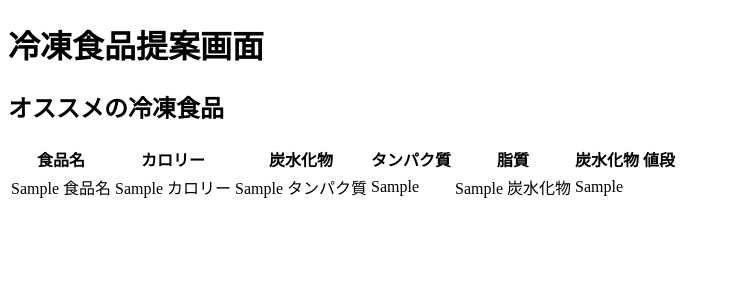
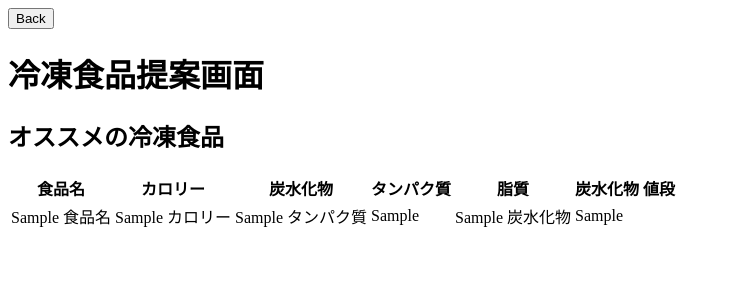
Before and after one commit to AS222-yuuhei3141/-, a Flask app: template templates/output.html in a window 1280 px wide. Shown: the top 300 px of the page, without its empty margins (0-731 px from the left). Run offline with Flask 2, Linux system fonts and the light colour scheme; the template is opened without the code that fills it: most values are stand-ins (such as "Sample title", 1, 10 or a date in 2020); some libraries are stand-ins or nearby versions.

Commit message:
add back function

```diff
--- a/app.py
+++ b/app.py
@@ -106,3 +106,8 @@ def index():
         data = db.execute("SELECT * FROM foodnames WHERE カロリー < ?", D)
 
         return render_template("output.html", data = data)
+
+
+@app.route("/back")
+def back():
+    return render_template("input.html")
--- a/templates/output.html
+++ b/templates/output.html
@@ -5,6 +5,9 @@
         <title>"Webアプリの名前"</title>
     </head>
     <body>
+        <a href="/back">
+            <button>Back</button>
+        </a>
         <h1>冷凍食品提案画面</h1>
         <h2>オススメの冷凍食品</h2>
         <!-- 冷凍食品の画像にURLを埋め込む(データベースからURLを取り出すやり方が分からなかったので、不完全です) -->
```
